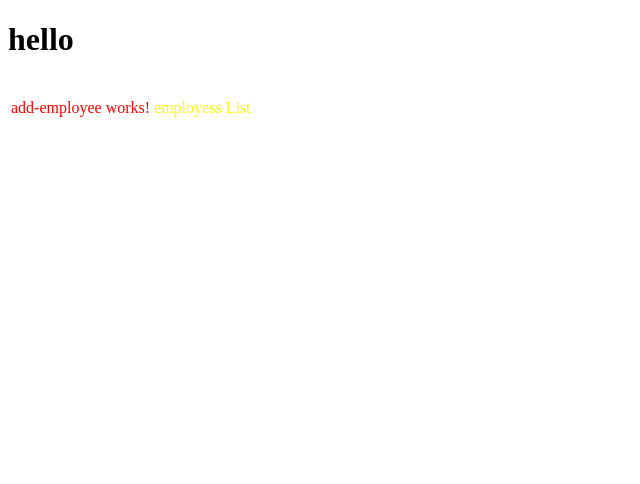
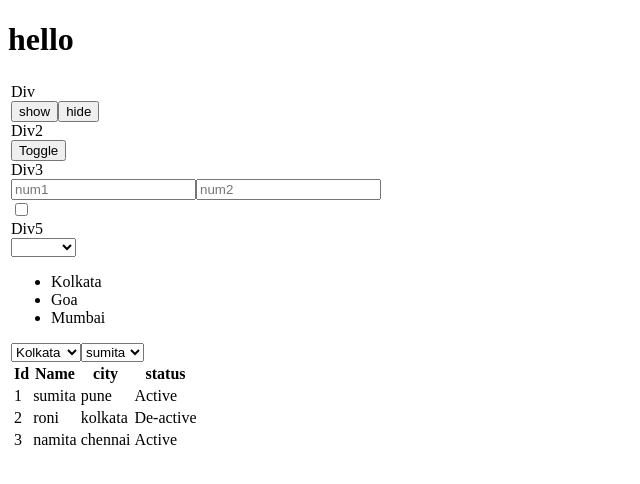
Before and after one commit to sumita023/angular_project, an Angular app: page / in a window 1280 px wide. Shown: the top 484 px of the page, without its empty margins (0-640 px from the left). Built offline with nearby package versions, Linux system fonts and the light colour scheme.

Commit message:
directive changes

```diff
--- a/src/app/app.html
+++ b/src/app/app.html
@@ -2,10 +2,7 @@
 <table>
   <tr>
     <td>
-      <app-add-employee></app-add-employee>
-    </td>
-    <td>
-      <app-employee-list></app-employee-list>
+      <app-structure-directive></app-structure-directive>
     </td>
   </tr>
 </table>
--- a/src/app/app.ts
+++ b/src/app/app.ts
@@ -2,10 +2,12 @@ import { Component, signal } from '@angular/core';
 import { RouterOutlet } from '@angular/router';
 import { AddEmployee } from './components/add-employee/add-employee';
 import { EmployeeList } from './components/employee-list/employee-list';
+import { DataBinding } from './components/data-binding/data-binding';
+import { StructureDirective } from './directive/structure-directive/structure-directive';
 
 @Component({
   selector: 'app-root',
-  imports: [RouterOutlet, AddEmployee, EmployeeList],
+  imports: [RouterOutlet, AddEmployee, EmployeeList, StructureDirective],
   templateUrl: './app.html',
   styleUrl: './app.css'
 })
--- /dev/null
+++ b/src/app/directive/structure-directive/structure-directive.html
@@ -0,0 +1,58 @@
+<div *ngIf="isDiv1Visible">Div</div>
+<div>
+    <button (click)="show()">show</button>
+    <button (click)="hide()">hide</button>
+</div>
+
+<!-- toggle -->
+ <div *ngIf="isDiv2Visible">Div2</div>
+ <div>
+    <button (click)="toggleDiv2()">Toggle</button>
+ </div>
+  <!-- using comparison -->
+   <div *ngIf="num1==num2">Div3</div>
+   <div>
+    <input type="text" placeholder="num1" [(ngModel)]="num1"/>
+    <input type="text" placeholder="num2" [(ngModel)]="num2"/>
+   </div>
+
+   <!-- chcekbox -->
+    <div *ngIf="isChecked">Div4</div>
+    <input type="checkbox" [(ngModel)]="isChecked"/>
+    <!-- dropdown -->
+     <div *ngIf="currentState !=='USA'">Div5</div>
+     <select [(ngModel)]="currentState">
+        <option>USA</option>
+        <option>India</option>
+        <option>Bhutan</option>
+     </select>
+
+     <!-- using loop -->
+      <div>
+        <ul>
+            <li *ngFor="let city of cityArray">{{city}}</li>
+        </ul>
+      </div>
+      <select>
+        <option *ngFor="let city of cityArray" [value]="city">{{city}}</option>
+      </select>
+      <!-- iterate over the loop -->
+       <select>
+        <option *ngFor="let stud of studentList" [value]="stud.name">{{stud.name}}</option>
+       </select>
+       <table>
+        <thead>
+            <th>Id</th>
+            <th>Name</th>
+            <th>city</th>
+            <th>status</th>
+        </thead>
+        <tbody>
+            <tr *ngFor="let stud of studentList">
+                <td>{{stud.id}}</td>
+                <td>{{stud.name}}</td>
+                <td>{{stud.city}}</td>
+                <td>{{stud.status?"Active":"De-active"}}</td>
+            </tr>
+        </tbody>
+       </table>
--- /dev/null
+++ b/src/app/directive/structure-directive/structure-directive.ts
@@ -0,0 +1,34 @@
+import { CommonModule } from '@angular/common';
+import { Component } from '@angular/core';
+import { FormsModule } from '@angular/forms';
+
+
+@Component({
+  selector: 'app-structure-directive',
+  imports: [CommonModule,FormsModule],
+  templateUrl: './structure-directive.html',
+  styleUrl: './structure-directive.css',
+})
+export class StructureDirective {
+  isDiv1Visible: boolean = true;
+  isDiv2Visible: boolean = true;
+  num1:string='';
+  num2:string='';
+  isChecked:boolean=false;
+  currentState:string='';
+  cityArray:string[]=['Kolkata','Goa', 'Mumbai'];
+  studentList:any[]=[
+    {id:1, name:"sumita", city: "pune", status:true},
+    {id:2, name:"roni", city: "kolkata", status:false},
+    {id:3, name:"namita", city: "chennai", status:true}
+  ]
+  show() {
+    this.isDiv1Visible = true;
+  }
+  hide() {
+    this.isDiv1Visible = false;
+  }
+  toggleDiv2(){
+    this.isDiv2Visible = !this.isDiv2Visible;
+  }
+}
```
Also changed, not shown: src/app/components/data-binding/data-binding.html (added, +38 -0 lines), src/app/components/data-binding/data-binding.ts (added, +22 -0 lines), src/app/components/data-binding/data-binding.css (added), src/app/directive/structure-directive/structure-directive.css (added), 2 other files (tests, documents, lock files or other folders).
